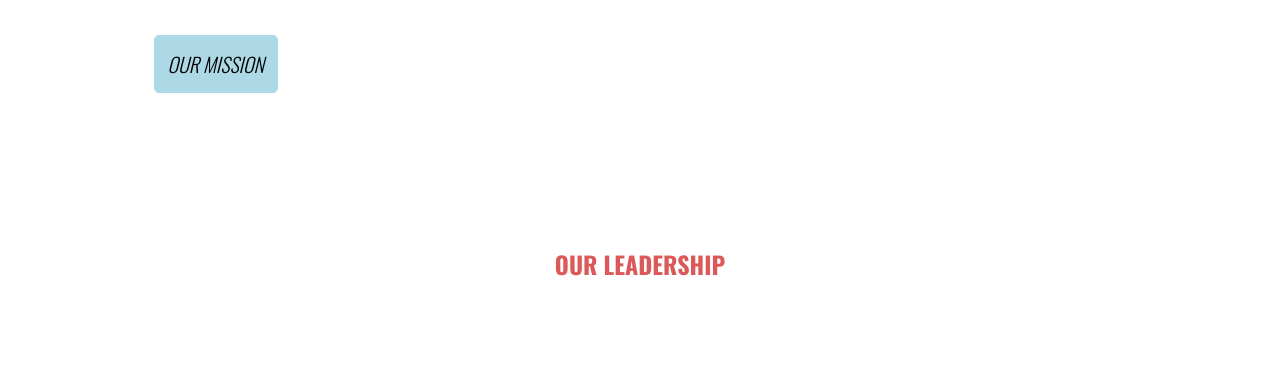
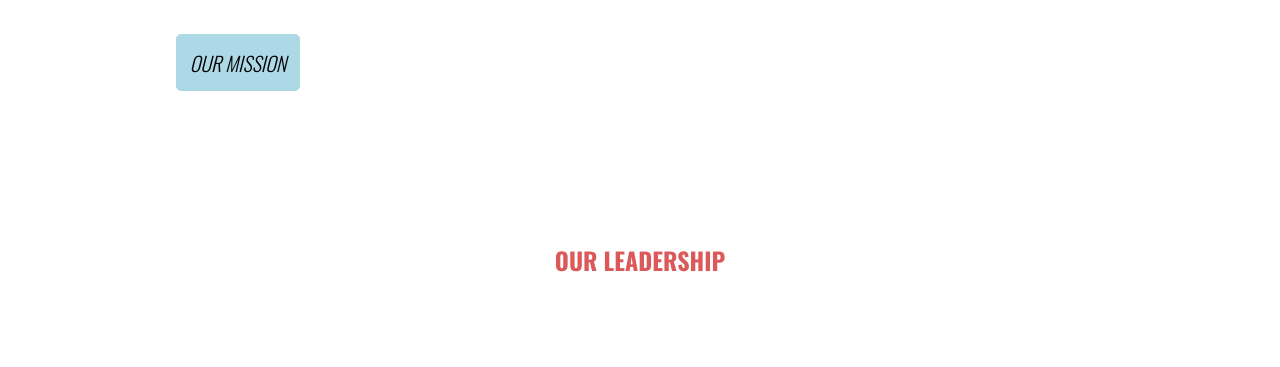
Before and after one commit to taweedrake/test, a plain HTML site: page about.html in a window 1280 px wide. Shown: the part 390-757 px from the top of the page. Drawn offline with nearby package versions, Linux system fonts and the light colour scheme.

Commit message:
Update about.css

```diff
--- a/about.css
+++ b/about.css
@@ -43,6 +43,9 @@ header{
 }
 .major h1{
     text-align: center;
+}
+.intro{
+    margin-left:2%;
 }
 .detail p{
     text-align: left;
```
